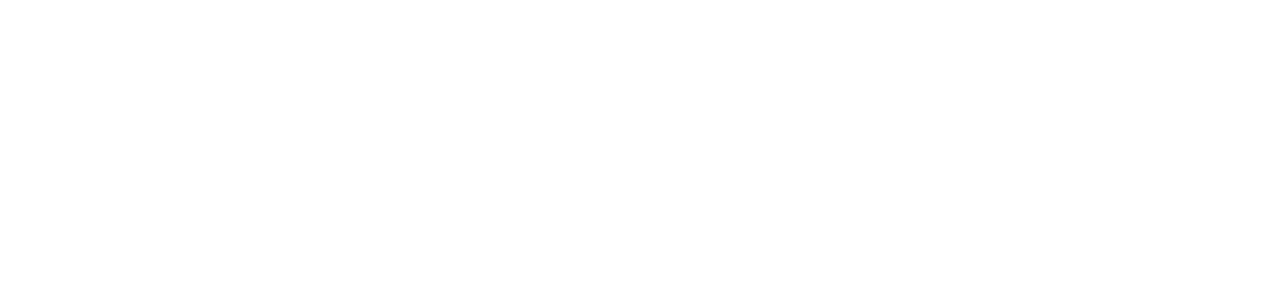
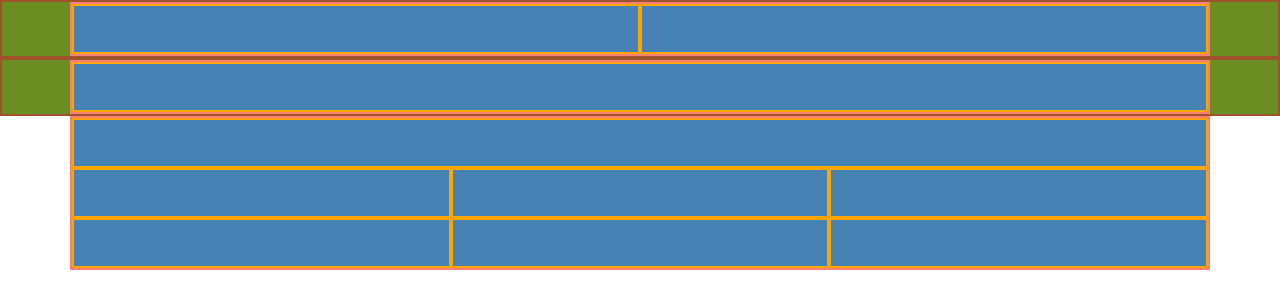
Before and after one commit to banjug/html-css-bootstrap-freelancer, a plain HTML site: page index.html in a window 1280 px wide. Drawn offline with nearby package versions, Linux system fonts and the light colour scheme.

Commit message:
layout prime sezioni

```diff
--- a/css/style.css
+++ b/css/style.css
@@ -0,0 +1,16 @@
+[class*="container"] {
+    background-color: teal;
+    border: 2px solid salmon;
+}
+
+[class*="col"] {
+    background-color: steelblue;
+    height: 50px;
+    border: 2px solid orange;
+}
+
+.ms-cont-bg {
+    background-color: olivedrab;
+    border: 2px solid sienna;
+    width: 100%;
+}
--- a/index.html
+++ b/index.html
@@ -10,5 +10,52 @@
 </head>
 <body>
 
+    <!-- sezione header  -->
+    <header>
+        <!-- menu navigazione -->
+        <nav class="ms-cont-bg">
+            <div class="container-md">
+                <div class="row justify-content-between">
+                    <div class="col"></div>
+                    <div class="col"></div>
+                </div>
+            </div>
+        </nav>
+
+        <!-- jumbotron -->
+        <section class="ms-cont-bg">
+            <div class="container-md">
+                <div class="row">
+                    <div class="col"></div>
+                </div>
+            </div>
+        </section>
+    </header>
+
+    <!-- corpo principale -->
+    <main>
+
+        <!-- sezione portfolio -->
+        <section>
+            <div class="container-md">
+                <div class="row">
+                    <div class="col"></div>
+                </div>
+                <div class="row">
+                    <div class="col-12 col-md-6 col-lg-4"></div>
+                    <div class="col-12 col-md-6 col-lg-4"></div>
+                    <div class="col-12 col-md-6 col-lg-4"></div>
+                    <div class="col-12 col-md-6 col-lg-4"></div>
+                    <div class="col-12 col-md-6 col-lg-4"></div>
+                    <div class="col-12 col-md-6 col-lg-4"></div>
+                </div>
+            </div>
+        </section>
+
+    </main>
+
+
+
+
 </body>
 </html>
```
